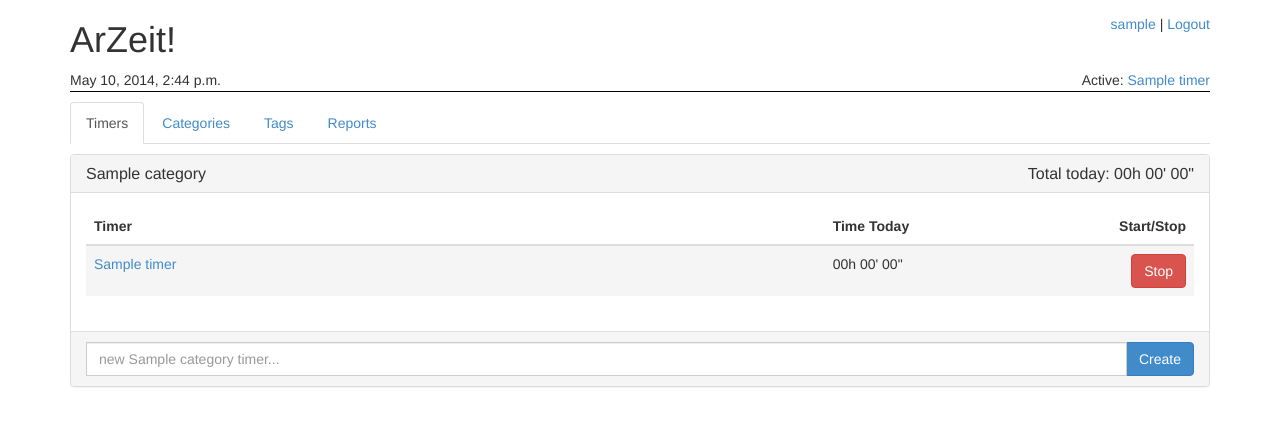
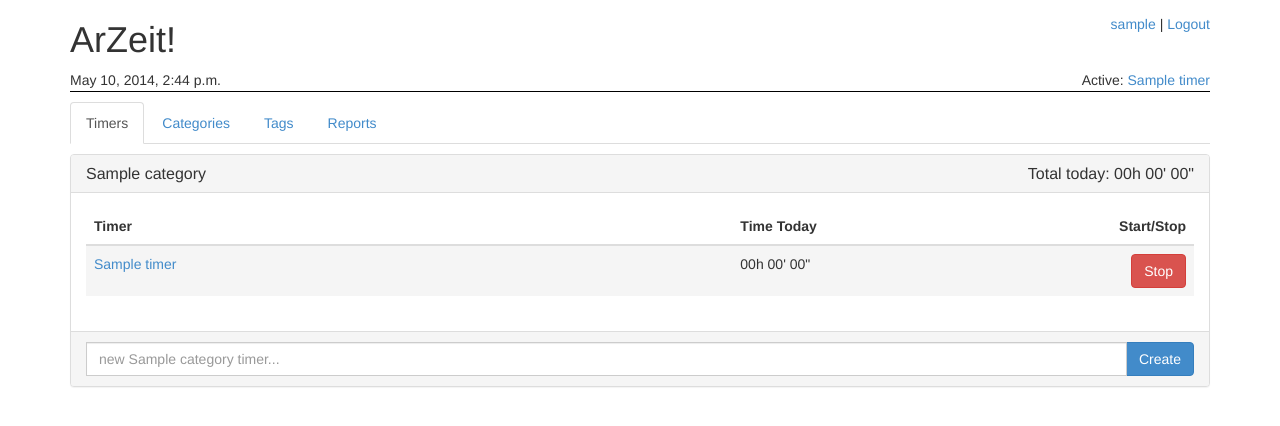
Before and after one commit to peap/djarzeit, a Django app: page /timers/ in a window 1280 px wide. Shown: the top 426 px of the page. Run offline with Django 3.2, Linux system fonts and the light colour scheme; a user stored in the database is signed in; tables that the repository leaves empty hold one stand-in row (values such as "Sample post"); some libraries are stand-ins or nearby versions.

Commit message:
resizing timer columns

```diff
--- a/djarzeit/templates/timers/listing.html
+++ b/djarzeit/templates/timers/listing.html
@@ -25,8 +25,8 @@
   <table class="table">
     <thead>
       <tr>
-        <th scope="col" class="col-xs-8">Timer</th>
-        <th scope="col" class="col-xs-2">Time Today</th>
+        <th scope="col" class="col-xs-7">Timer</th>
+        <th scope="col" class="col-xs-3">Time Today</th>
         <th scope="col" class="col-xs-2">Start/Stop</th>
       </tr>
     </thead>
```
